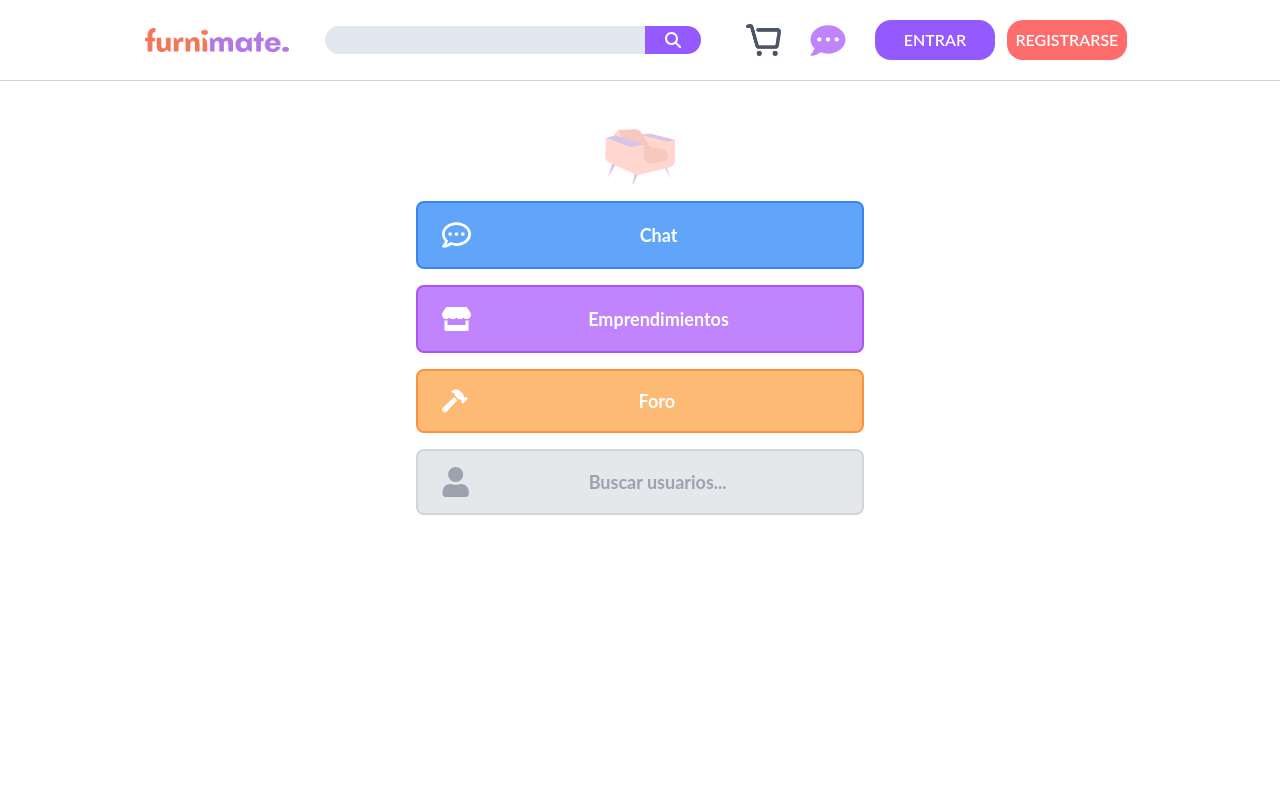
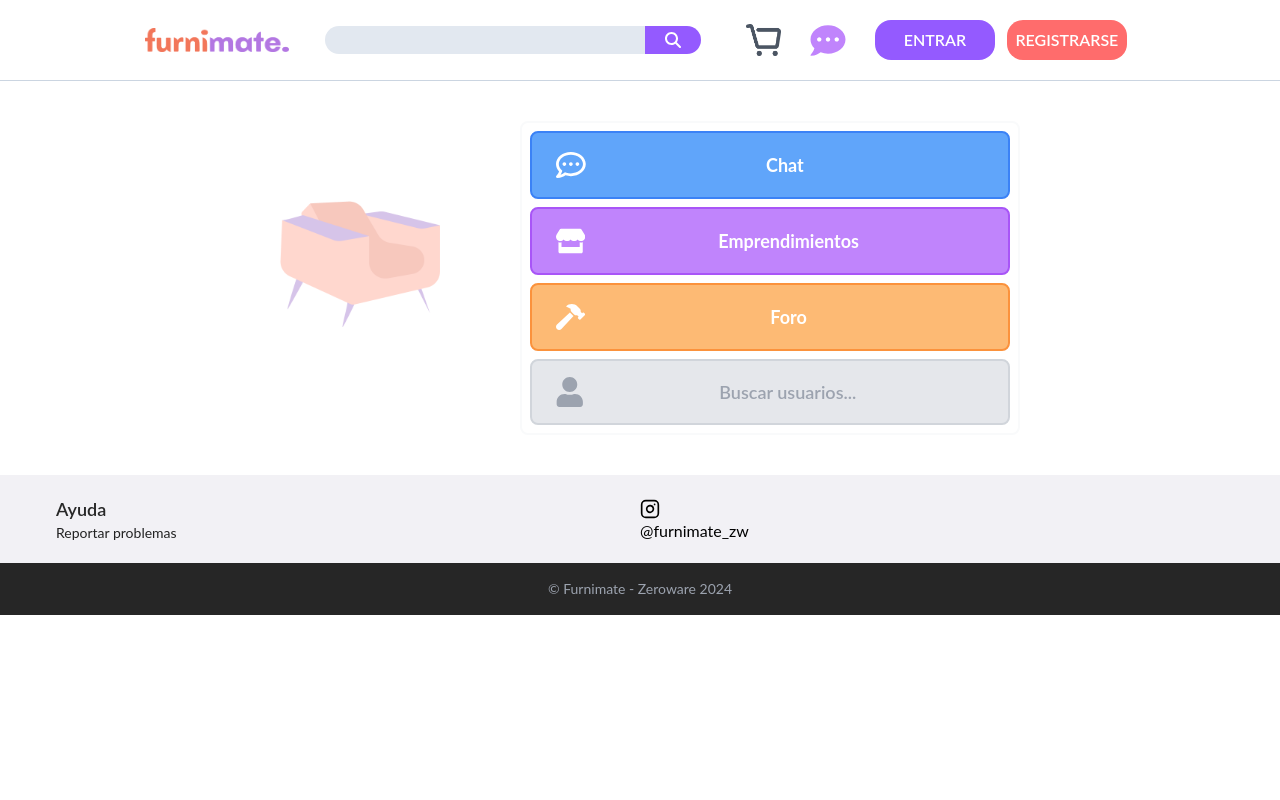
Before and after one commit to plantnt/reactmate, a React (Vite) app: page /chatHome in a window 1280 px wide. Shown: the top 800 px of the page. Built offline with nearby package versions, Linux system fonts and the light colour scheme; no server answers.

Commit message:
final chathome?

```diff
--- a/src/pages/ChatHome.tsx
+++ b/src/pages/ChatHome.tsx
@@ -1,56 +1,76 @@
-import { FaHammer, FaRegCommentDots, FaStore, FaUser } from "react-icons/fa"
-import { NavLink } from "react-router-dom"
+import { SetStateAction, useState } from 'react';
+import { FaHammer, FaRegCommentDots, FaStore, FaUser } from 'react-icons/fa';
+import { NavLink } from 'react-router-dom';
 import furniLogo from '../assets/furniLogo.png';
 
 const Cart = () => {
+    const [hoverText, setHoverText] = useState('');
+
+    const handleHover = (text: SetStateAction<string>) => {
+        setHoverText(text);
+    };
+
     return (
-        <div className="flex flex-col min-h-screen">
-            <div className="flexbox">
-            <br></br><br></br>
-                <div className="flex flex-col items-center">
-                    <div className="max-w-md w-full mx-auto">
-                    <h1 className="text-center text-3xl font-bold font-extrawide pb-8 text-gray-300">
-                    <img src={furniLogo} className=" block w-18 h-14 mx-auto -pt-2 opacity-40"/>
+        <div className="mx-auto">
+            <div className="max-w-full pl-10 pb-10">
+                <div className="items-center max-w-full">
+                    <div className="flex max-w-full pl-60 pt-10">
+                        <div className="pr-20 pt-20">
+                            <h1 className="text-center text-xl font-semibold font-extrawide text-gray-800">
+                                <img src={furniLogo} className="w-40 h-30 opacity-40" alt="Furni Logo" />
+                                <h1 className="pb-4"></h1>
+                                {hoverText}
                             </h1>
-
-<div className="-mt-4">
-                        <NavLink to='/chatingPage'>
-                            <button className="rounded-lg w-full bg-blue-400 hover:bg-white hover:text-blue-500 hover:border-blue-500 transition duration-300 border-2 border-blue-500 text-white font-bold py-4 px-6 flex items-center mb-4">
-                                <FaRegCommentDots className="size-8 inline-block mr-2 text-2xl" />
+                        </div>
+                        <div className="py-2 px-2 mr-20 border-2 border-gray-50 rounded-lg basis-1/2">
+                            <NavLink to="/chatingPage" className="w-full">
+                                <button
+                                    className="rounded-lg w-full bg-blue-400 hover:bg-blue-50 hover:text-blue-500 hover:border-blue-500 transition duration-300 border-2 border-blue-500 text-white font-bold py-4 px-6 flex items-center mb-2"
+                                    onMouseEnter={() => handleHover('Ir a tus chat')}
+                                    onMouseLeave={() => handleHover('Comunidad.')}
+                                >
+                                    <FaRegCommentDots className="size-8 inline-block text-2xl" />
                                     <span className="text-lg font-rounded w-full">Chat</span>
                                 </button>
                             </NavLink>
-
-                        <NavLink to='/storeBrowser'>
-                            <button className="rounded-lg w-full bg-purple-400 hover:bg-white hover:text-purple-400 hover:border-purple-400 transition duration-300 border-2 border-purple-500 text-white font-bold py-4 px-6 flex items-center mb-4">
+                            <NavLink to="/storeBrowser">
+                                <button
+                                    className="rounded-lg w-full bg-purple-400 hover:bg-purple-100 hover:text-purple-400 hover:border-purple-400 transition duration-300 border-2 border-purple-500 text-white font-bold py-4 px-6 flex items-center mb-2"
+                                    onMouseEnter={() => handleHover('Buscar negocios')}
+                                    onMouseLeave={() => handleHover('Comunidad.')}
+                                >
                                     <FaStore className="text-white-400 size-8 inline-block mr-2 text-2xl" />
                                     <span className="text-lg font-rounded w-full">Emprendimientos</span>
                                 </button>
                             </NavLink>
-
-                        <NavLink to='/chatingServices'>
-                            <button className="rounded-lg w-full bg-orange-300 hover:bg-white hover:text-orange-500 hover:border-furniorange transition duration-300 border-2 border-orange-400 text-white font-bold py-4 px-6 flex items-center mb-4">
-                                <FaHammer className="text-white hover:text-furniorange size-7 inline-block mr-2 text-2xl" />
+                            <NavLink to="/chatingServices">
+                                <button
+                                    className="rounded-lg w-full bg-orange-300 hover:bg-orange-100 hover:text-orange-500 hover:border-furniorange transition duration-300 border-2 border-orange-400 text-white font-bold py-4 px-6 flex items-center mb-2"
+                                    onMouseEnter={() => handleHover('Explorar servicios')}
+                                    onMouseLeave={() => handleHover('Comunidad.')}
+                                >
+                                    <FaHammer className="hover:text-furniorange size-8 inline-block mr-2 text-2xl" />
                                     <span className="text-lg w-full font-rounded text-gray-white">Foro</span>
                                 </button>
                             </NavLink>
-
-
-                        <NavLink to='/userBrowser'>
-                            <button className="rounded-lg w-full bg-gray-200 hover:bg-gray-50 hover:text-gray-600 hover:border-gray-300 transition duration-300 border-2 border-gray-300 text-gray-700 font-bold py-4 px-6 flex items-center mb-4">
+                            <NavLink to="/userBrowser">
+                                <button
+                                    className="rounded-lg w-full bg-gray-200 hover:bg-gray-50 hover:text-gray-700 hover:border-gray-300 transition duration-300 border-2 border-gray-300 text-gray-700 font-semibold py-4 px-6 flex items-center"
+                                    onMouseEnter={() => handleHover('Busca usuarios')}
+                                    onMouseLeave={() => handleHover('Comunidad.')}
+                                >
                                     <FaUser className="text-gray-400 inline-block mr-2 text-3xl" />
                                     <span className="text-lg w-full font-rounded text-gray-400">Buscar usuarios...</span>
                                 </button>
                             </NavLink>
-</div>
-
 
 
                         </div>
                     </div>
                 </div>
             </div>
-    )
-}
+        </div>
+    );
+};
 
-export default Cart
+export default Cart;
--- a/src/pages/UserBrowser.tsx
+++ b/src/pages/UserBrowser.tsx
@@ -76,7 +76,7 @@
                     </div>
                     <div className="flex items-center pt-8 pl-6">
                         <input type="text" className="bg-slate-200 rounded-l-3xl outline-none px-4 h-9 text-gray-900 w-[55%]"/>
-                        <button className="rounded-r-3xl h-9 w-14 bg-violet-700 cursor-pointer mr-20">
+                        <button className="rounded-r-3xl h-9 w-14 bg-violet-300 cursor-pointer mr-20">
                             <FaMagnifyingGlass className="text-white ml-[18.5px]"/>
                         </button>
                         <div className="flex items-center ml-4">
```
Lines whose indentation alone changed are shown as unchanged.
